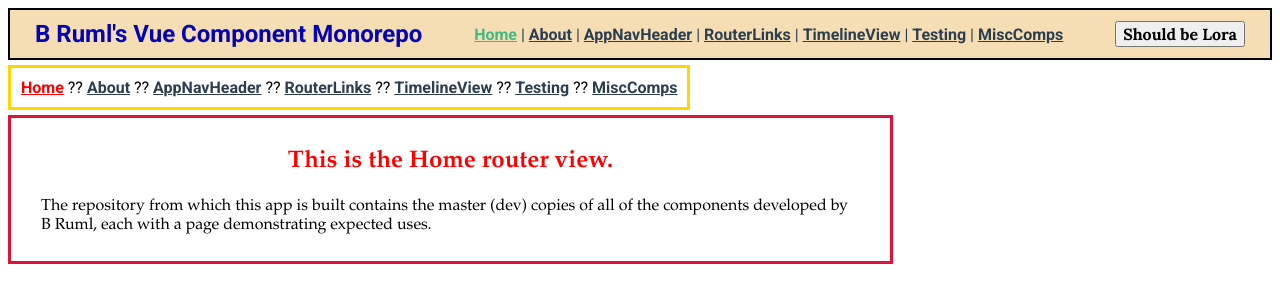
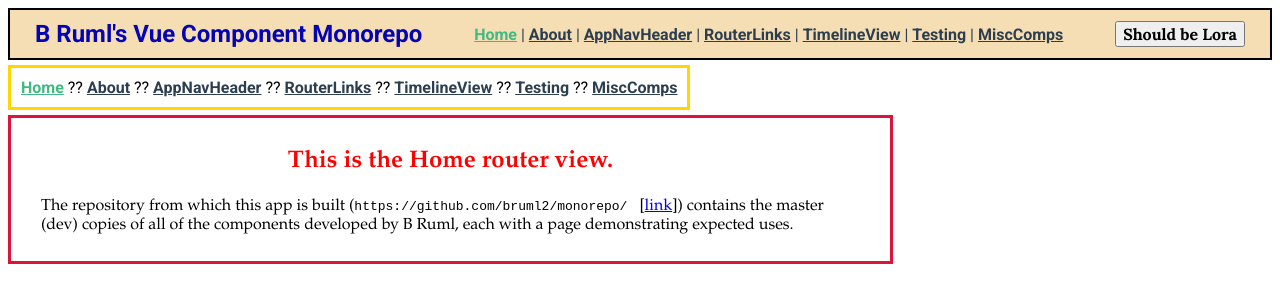
Before and after one commit to bruml2/monorepo, a Vue app: page / in a window 1280 px wide. Shown: the top 302 px of the page. Built offline with nearby package versions, Linux system fonts and the light colour scheme.

Commit message:
RouterLinks.vue v1.3 without activeLinkColor prop

```diff
--- a/src/components/RouterLinks.vue
+++ b/src/components/RouterLinks.vue
@@ -1,15 +1,14 @@
 <template>
   <div class="routerLinks">
     <template v-for="(link, idx) in linksArr">
-      <!-- `<router-link>` will be rendered as an `<a>` tag by default -->
-      <router-link :to="link[0]" :key="idx" :style="{'color': linkColor(idx)}" ref="links">{{link[1]}}</router-link>
+      <router-link :to="link[0]" :key="idx">{{link[1]}}</router-link>
       {{ idx == linksArr.length - 1 ? "" : separator }}
     </template>
   </div>
 </template>
 
 <script>
-  // version 1.3; 2-6-2020;
+  // version 1.3; 2-6-2020; (removed activeLinkColor prop)
   // Add at bottom of router/index.js: "export {routes}";
   // For each route to be included, add the new property:
   //     linkText: "Home",
@@ -22,14 +21,6 @@
       separator: {
         type: String,
         default: " | "
-      },
-      activeLinkColor: {
-        type: String,
-        default: "#42b983"
-      },
-      inactiveLinkColor: {
-        type: String,
-        default: "#2c3e50"
       }
     },
     computed: {
@@ -37,19 +28,6 @@
         return routes.filter( route => route.linkText !== undefined)
           .map( (route) => [ route.path, route.linkText ])
       }
-    },
-    methods: {
-      linkColor(idx) {
-        // there will be no refs on initial render;
-        if (!this.$refs.links) return this.inactiveLinkColor
-        let el = this.$refs.links[idx].$el
-        return el.classList.contains("router-link-exact-active") ?
-          this.activeLinkColor : this.inactiveLinkColor
-      }
-    },
-    mounted() {
-      // Force the instance to render a second time to generate refs;
-      this.$forceUpdate();
     }
   }
 </script>
@@ -58,6 +36,12 @@
 .routerLinks {
   a {
     font-weight: bold;
+    color: #2c3e50;
+
+    /* class is added to router-link anchor tag when active */
+    &.router-link-exact-active {
+      color: #42b983;
+    }
   }
 }
 </style>
--- a/src/views/HomePage.vue
+++ b/src/views/HomePage.vue
@@ -1,7 +1,7 @@
 <template>
   <div class="homeView">
     <h2>This is the Home router view.</h2>
-    <p>The repository from which this app is built contains the master (dev) copies of all of the components developed by B Ruml, each with a page demonstrating expected uses.</p>
+    <p>The repository from which this app is built (<code>https://github.com/bruml2/monorepo/</code> &nbsp; [<a href="https://github.com/bruml2/monorepo/">link</a>]) contains the master (dev) copies of all of the components developed by B Ruml, each with a page demonstrating expected uses.</p>
   </div>
 </template>
 
@@ -31,4 +31,7 @@ export default {
   text-align: center;
   color: red;
 }
+.homeview code {
+  font-size: inherit;
+}
 </style>
```
